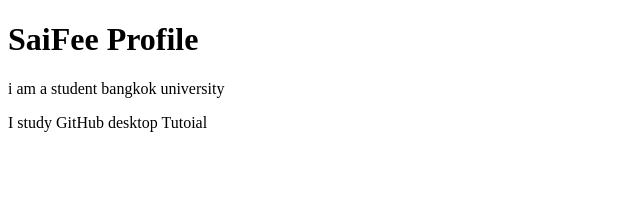
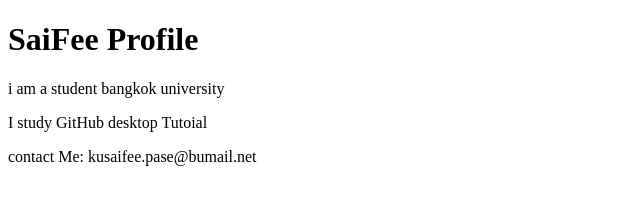
Before and after one commit to SaiFeepsl/SaiFee123, a plain HTML site: page index.html in a window 1280 px wide. Shown: the whole page, without its empty margins (0-640 px from the left). Drawn offline with Linux system fonts and the light colour scheme.

Commit message:
Add contact me
Add contact me

```diff
--- a/index.html
+++ b/index.html
@@ -10,5 +10,6 @@
     <h1>SaiFee Profile </h1>
     <p>i am a student bangkok university</p>
 <p>I study GitHub desktop Tutoial</p>
+<footer>contact Me: kusaifee.pase@bumail.net</footer>
 </body>
 </html>
```
